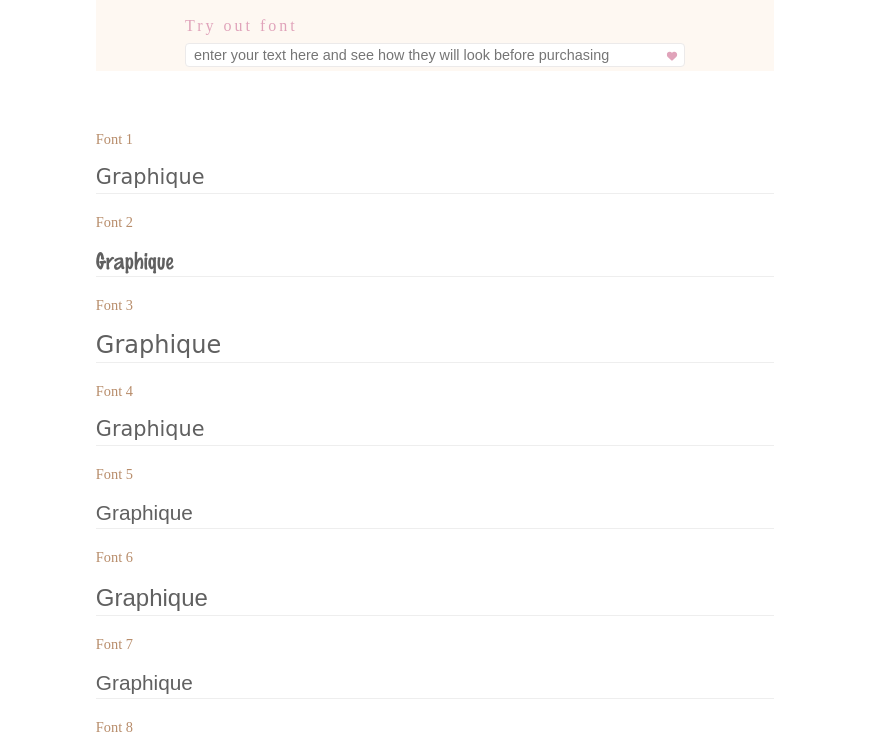
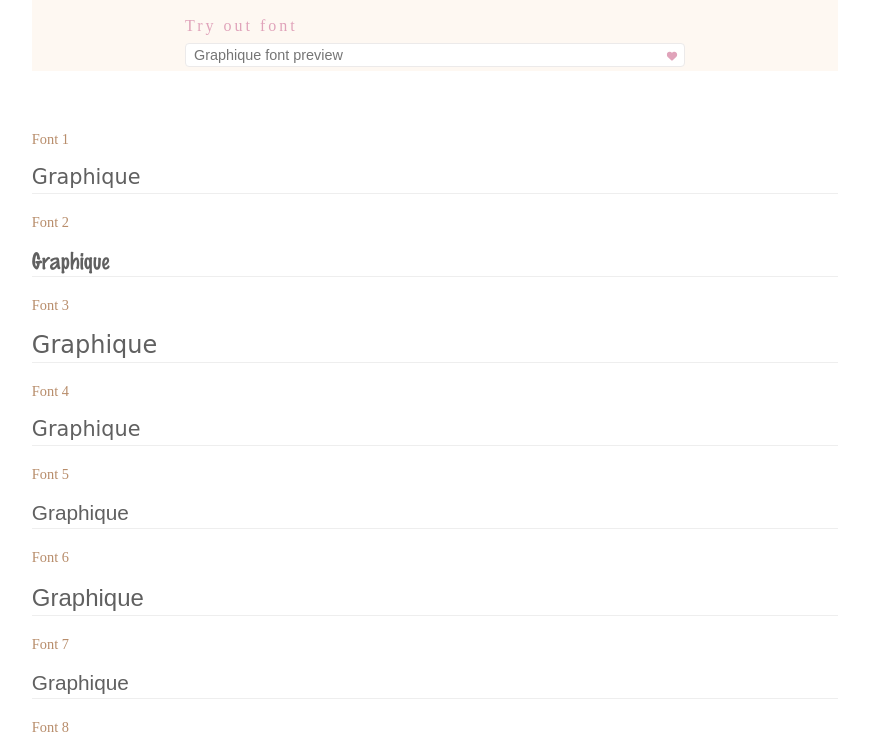
Before and after one commit to laith-2020/font-typs-page, a plain HTML site: page index.html in a window 1280 px wide. Shown: the part 92-840 px from the top of the page, without its empty margins (205-1074 px from the left). Drawn offline with Linux system fonts and the light colour scheme; a web font is replaced by a local one.

Commit message:
last update

```diff
--- a/index.html
+++ b/index.html
@@ -69,7 +69,7 @@
       /* @import url('https://fonts.cdnfonts.com/css/towel'); */
 
       body {
-        max-width: 53%;
+        max-width: 63%;
         margin: 0 auto;
         padding: 11px;
         /* font-family: "Myriad Pro", Myriad, sans-serif; */
@@ -376,7 +376,7 @@
                 <input
                     type="text"
                     id="textInput"
-                    placeholder="enter your text here and see how they will look before purchasing"
+                    placeholder="Graphique font preview"
                 />
                 <i class="fas fa-heart heart-icon"></i>
             </div>
```
